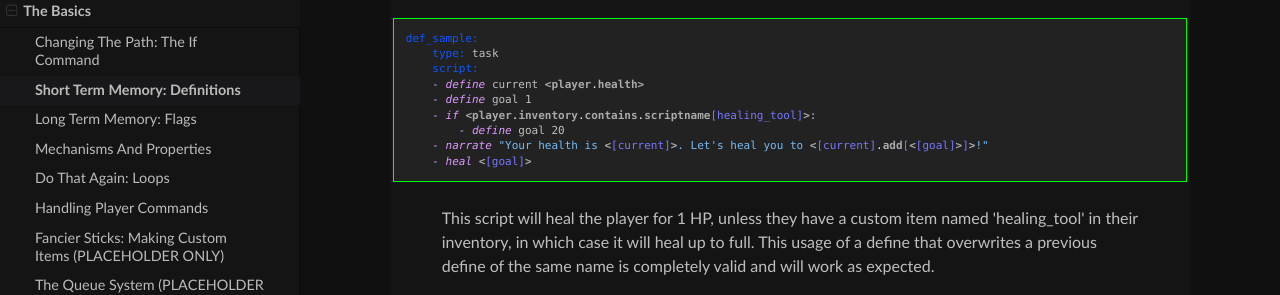
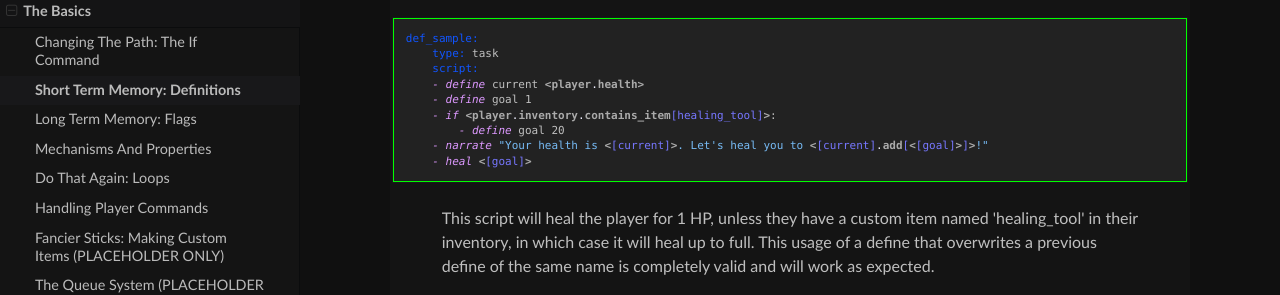
Before and after one commit to DenizenScript/Denizen-Beginners-Guide, a Sphinx documentation site: the page built from source/guides/basics/definitions.md, in a window 1280 px wide and 900 px high, scrolled down 4484 px. Shown: the part 151-446 px from the top of the window. Built offline with Sphinx 7.4.7 and the Read the Docs theme 2.0.0, drawn with Linux system fonts in a browser that asks for light colours; part of the change alters nothing that is shown.

Commit message:
update deprecated tag

```diff
--- a/source/guides/basics/definitions.md
+++ b/source/guides/basics/definitions.md
@@ -155,7 +155,7 @@ def_sample:
     script:
     - define current <player.health>
     - define goal 1
-    - if <player.inventory.contains.scriptname[healing_tool]>:
+    - if <player.inventory.contains_item[healing_tool]>:
         - define goal 20
     - narrate "Your health is <[current]>. Let's heal you to <[current].add[<[goal]>]>!"
     - heal <[goal]>
```
